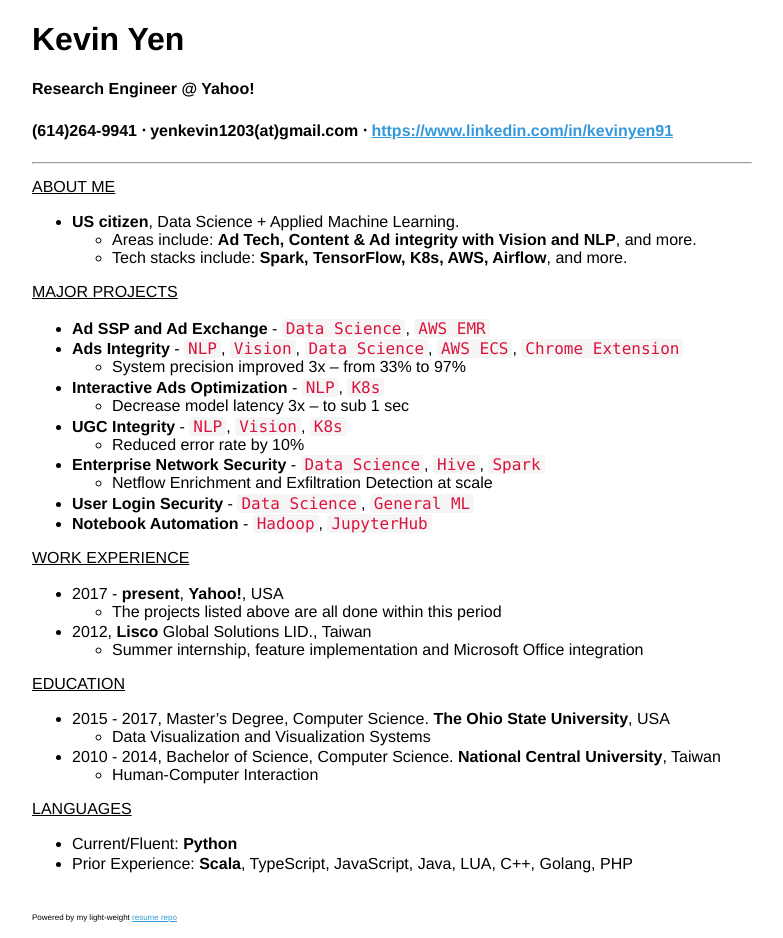
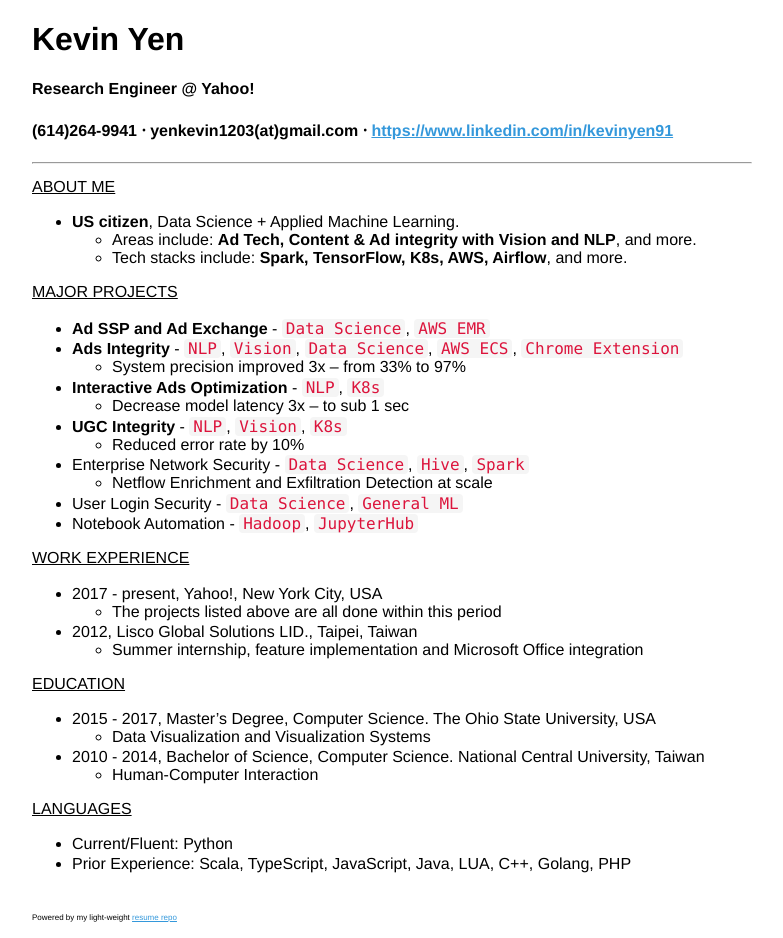
Before and after one commit to NivekNey/NivekNey.github.io, a Jekyll site: the page built from index.md, in a window 1280 px wide. Shown: the whole page, without its empty margins (248-1031 px from the left). Built offline with Jekyll 4.4.1, drawn with Linux system fonts in a browser that asks for light colours.

Commit message:
Update index.md

```diff
--- a/index.md
+++ b/index.md
@@ -29,26 +29,26 @@ title: Kevin Yen
   * Decrease model latency 3x -- to sub 1 sec
 * **UGC Integrity** - `NLP`, `Vision`, `K8s`
   * Reduced error rate by 10%
-* **Enterprise Network Security** - `Data Science`, `Hive`, `Spark`
+* Enterprise Network Security - `Data Science`, `Hive`, `Spark`
   * Netflow Enrichment and Exfiltration Detection at scale
-* **User Login Security** - `Data Science`, `General ML`
-* **Notebook Automation** - `Hadoop`, `JupyterHub`
+* User Login Security - `Data Science`, `General ML`
+* Notebook Automation - `Hadoop`, `JupyterHub`
 
 ## Work experience
 
-* 2017 - **present**, **Yahoo!**, USA
+* 2017 - present, Yahoo!, New York City, USA
   * The projects listed above are all done within this period
-* 2012, **Lisco** Global Solutions LID., Taiwan
+* 2012, Lisco Global Solutions LID., Taipei, Taiwan
   * Summer internship, feature implementation and Microsoft Office integration
 
 ## Education
 
-* 2015 - 2017, Master's Degree, Computer Science. **The Ohio State University**, USA
+* 2015 - 2017, Master's Degree, Computer Science. The Ohio State University, USA
   * Data Visualization and Visualization Systems
-* 2010 - 2014, Bachelor of Science, Computer Science. **National Central University**, Taiwan
+* 2010 - 2014, Bachelor of Science, Computer Science. National Central University, Taiwan
   * Human-Computer Interaction
 
 ## Languages
 
-* Current/Fluent: **Python**
-* Prior Experience: **Scala**, TypeScript, JavaScript, Java, LUA, C++, Golang, PHP
+* Current/Fluent: Python
+* Prior Experience: Scala, TypeScript, JavaScript, Java, LUA, C++, Golang, PHP
```
